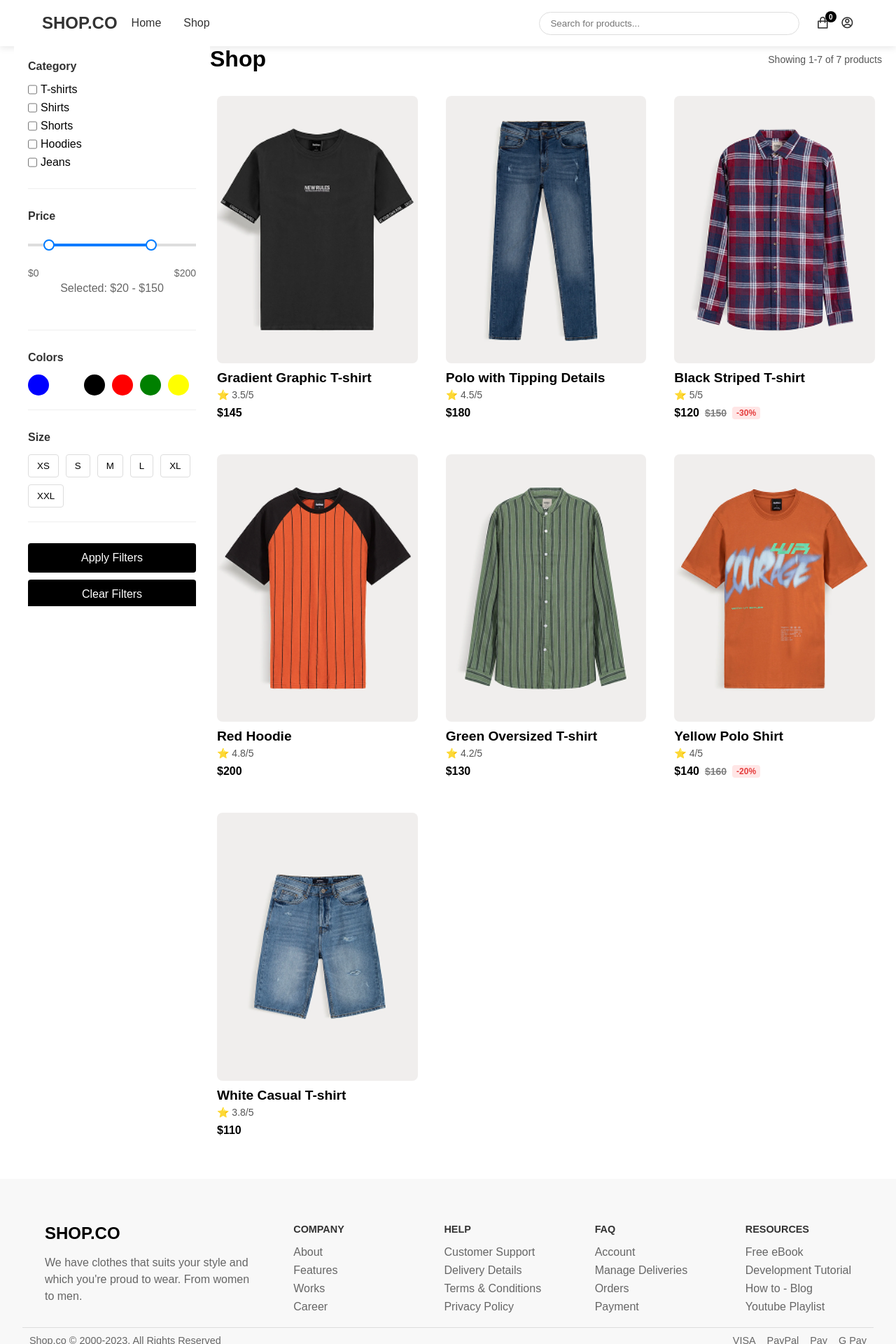
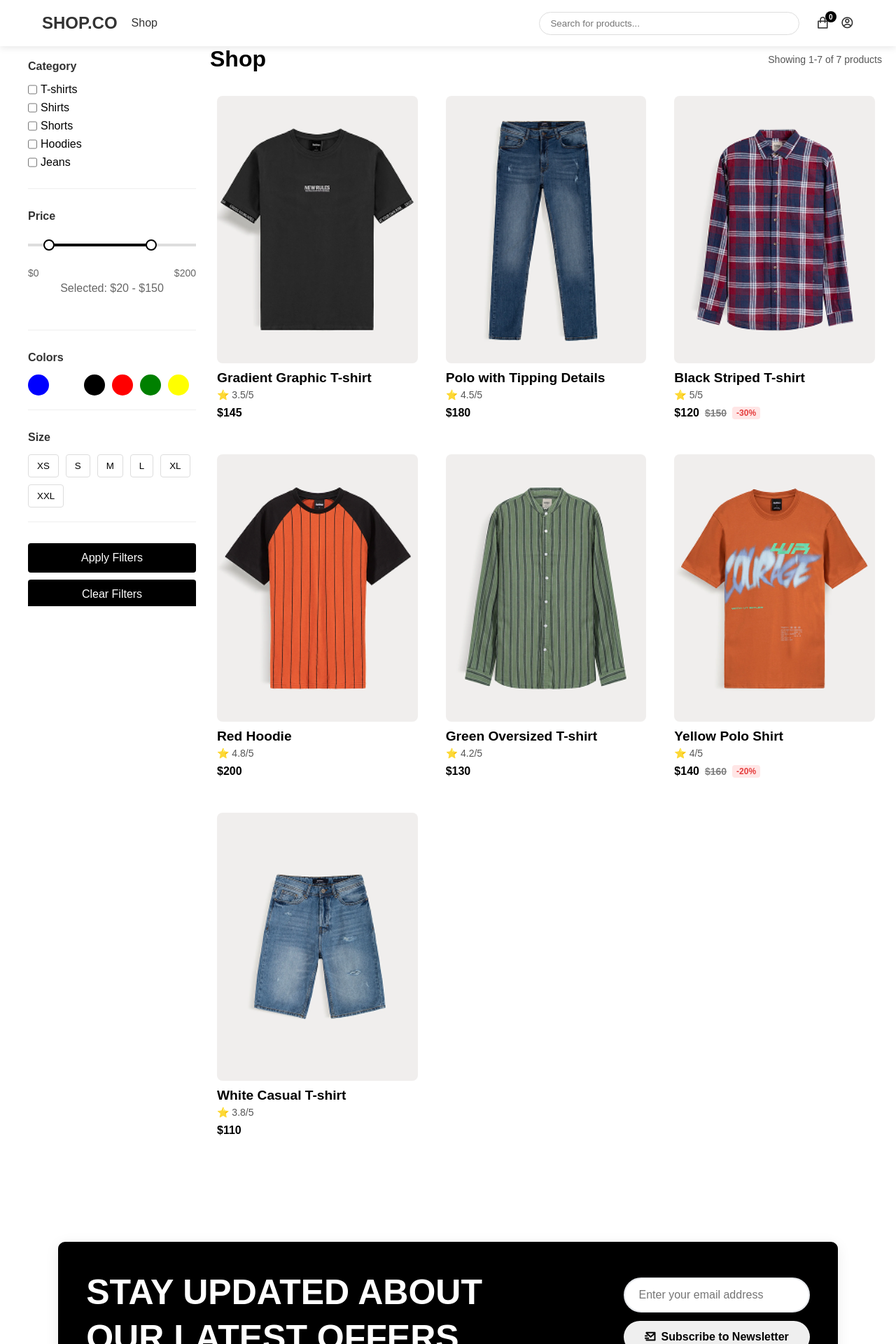
Before and after one commit to webbyahtisham/Ecommerce-website, a React (Vite) app: page /shop in a window 1280 px wide. Shown: the top 1920 px of the page at 70% size. Built offline with nearby package versions, Linux system fonts and the light colour scheme.

Commit message:
add some changes

```diff
--- a/src/App.css
+++ b/src/App.css
@@ -485,16 +485,17 @@ body {
     font-size: 16px;
     outline: none;
     transition: all 0.3s ease;
+        border-radius: 100px;
 }
 
 .email-input:focus {
-    border-color: #2563eb;
+    border-color: #000000;
     box-shadow: 0 0 0 3px rgba(37, 99, 235, 0.1);
 }
 
 .subscribe-btn {
-    background: #2563eb;
-    color: white;
+    /* background: #2563eb; */
+    color: rgb(0, 0, 0);
     border: none;
     padding: 14px 30px;
     border-radius: 8px;
@@ -505,6 +506,7 @@ body {
     display: flex;
     align-items: center;
     gap: 8px;
+    border-radius: 100px;
 }
 
 .subscribe-btn:hover {
@@ -971,9 +973,9 @@ textarea {
 }
 
 .size-btn.selected {
-    background: #007bff;
+    background: #000000;
     color: white;
-    border-color: #007bff;
+    border-color: #000000;
 }
 
 #apply-filters {
@@ -1021,7 +1023,7 @@ textarea {
 .active-track {
     position: absolute;
     height: 100%;
-    background: #007bff;
+    background: #000000;
     z-index: 1;
 }
 
@@ -1040,7 +1042,7 @@ textarea {
     width: 16px;
     height: 16px;
     background: #fff;
-    border: 2px solid #007bff;
+    border: 2px solid #000000;
     border-radius: 50%;
     pointer-events: auto;
     cursor: pointer;
@@ -1050,7 +1052,7 @@ textarea {
     width: 16px;
     height: 16px;
     background: #fff;
-    border: 2px solid #007bff;
+    border: 2px solid #000000;
     border-radius: 50%;
     pointer-events: auto;
     cursor: pointer;
@@ -1681,6 +1683,9 @@ textarea {
     background: white;
     box-shadow: 0 2px 10px rgba(0,0,0,0.1);
     padding: 1rem 0;
+    position: sticky;
+    top: 0;
+    z-index: 100;
   }
 
   .navbar-container {
@@ -1698,10 +1703,11 @@ textarea {
     font-size: 1.5rem;
     font-weight: bold;
     text-decoration: none;
-    color: #333;
+    color: #000000;
     position: absolute;
     left: 50%;
     transform: translateX(-50%);
+    font-weight: 800;
   }
 
   .menu-button {
--- a/src/assets/Components/Navbar.jsx
+++ b/src/assets/Components/Navbar.jsx
@@ -20,9 +20,6 @@ const Navbar = () => {
         </NavLink>
 
         <div className="nav-links">
-          <NavLink to="/" className={({ isActive }) => (isActive ? 'active' : '')}>
-            Home
-          </NavLink>
           <NavLink to="/shop" className={({ isActive }) => (isActive ? 'active' : '')}>
             Shop
           </NavLink>
@@ -53,15 +50,6 @@ const Navbar = () => {
           <NavLink to="/shop" onClick={() => setIsMenuOpen(false)}>
             Shop
           </NavLink>
-          <NavLink to="/sale" onClick={() => setIsMenuOpen(false)}>
-            On Sale
-          </NavLink>
-          <NavLink to="/new-arrivals" onClick={() => setIsMenuOpen(false)}>
-            New Arrivals
-          </NavLink>
-          <NavLink to="/brands" onClick={() => setIsMenuOpen(false)}>
-            Brands
-          </NavLink>
         </div>
       )}
     </nav>
--- a/src/assets/Components/NewArrival.jsx
+++ b/src/assets/Components/NewArrival.jsx
@@ -63,9 +63,6 @@ const NewArrival = ({ h1 }) => {
         ))}
       </div>
 
-      <div className="category-button">
-        <button>View all</button>
-      </div>
     </section>
   );
 };
--- a/src/assets/Pages/HomePage.jsx
+++ b/src/assets/Pages/HomePage.jsx
@@ -4,6 +4,7 @@ import TopSelling from '../Components/TopSelling'
 import Subscribe from '../Components/Subscribe'
 import Button from '../Components/Button'
 import { NavLink } from 'react-router-dom';
+
 const HomePage = () => {
     return (
         <>
@@ -35,22 +36,22 @@ const HomePage = () => {
                     <div className="dress-style-container1">
                         <h2>BROWSE BY DRESS STYLE</h2>
                         <div className="dress-style-container2">
-                            <div className="dress-style-item">
-                             <img src="/Images/image 15.png" alt="Casual" />
+                            <NavLink to="/shop" className="dress-style-item">
+                                <img src="/Images/image 15.png" alt="Casual" />
                                 <span>Casual</span>
-                            </div>
-                            <div className="dress-style-item">
-                               <img src="/Images/image 16.png" alt="Formal" />
+                            </NavLink>
+                            <NavLink to="/shop" className="dress-style-item">
+                                <img src="/Images/image 16.png" alt="Formal" />
                                 <span>Formal</span>
-                            </div>
-                            <div className="dress-style-item">
-                              <img src="/Images/image 17.png" alt="Party" />
+                            </NavLink>
+                            <NavLink to="/shop" className="dress-style-item">
+                                <img src="/Images/image 17.png" alt="Party" />
                                 <span>Party</span>
-                            </div>
-                            <div className="dress-style-item">
-                             <img src="/Images/image 18.png" alt="Gym" />
+                            </NavLink>
+                            <NavLink to="/shop" className="dress-style-item">
+                                <img src="/Images/image 18.png" alt="Gym" />
                                 <span>Gym</span>
-                            </div>
+                            </NavLink>
                         </div>
                     </div>
                 </section>
--- a/src/assets/Pages/Shop.jsx
+++ b/src/assets/Pages/Shop.jsx
@@ -5,6 +5,7 @@ import 'remixicon/fonts/remixicon.css';
 import FiltersBar from '../Components/FiltersBar';
 import { useDispatch } from 'react-redux';
 import { addToCart } from '../Redux/cartSlice';
+import Subscribe from '../Components/Subscribe';
 const Shop = () => {
 
     const filterPanelRef = useRef(null);
@@ -73,6 +74,8 @@ const Shop = () => {
     }, [activeFilters]);
     const dispatch = useDispatch();
     return (
+        <>
+
         <div className="shop-wrapper">
             <div className="shop">
                 <div className={`filter-panel ${isFilterOpen ? 'open' : ''}`}>
@@ -163,6 +166,8 @@ const Shop = () => {
                 </button>
             </div>
         </div>
+        <Subscribe/>
+          </>
     );
 };
 
```
